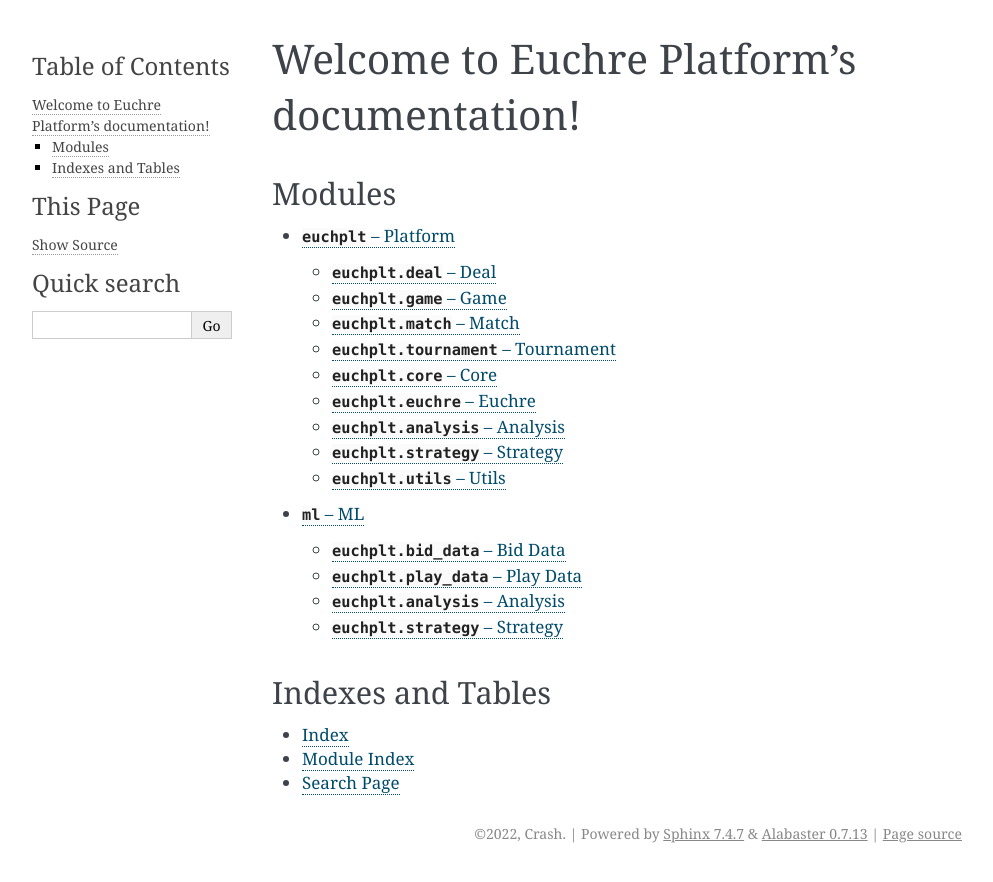
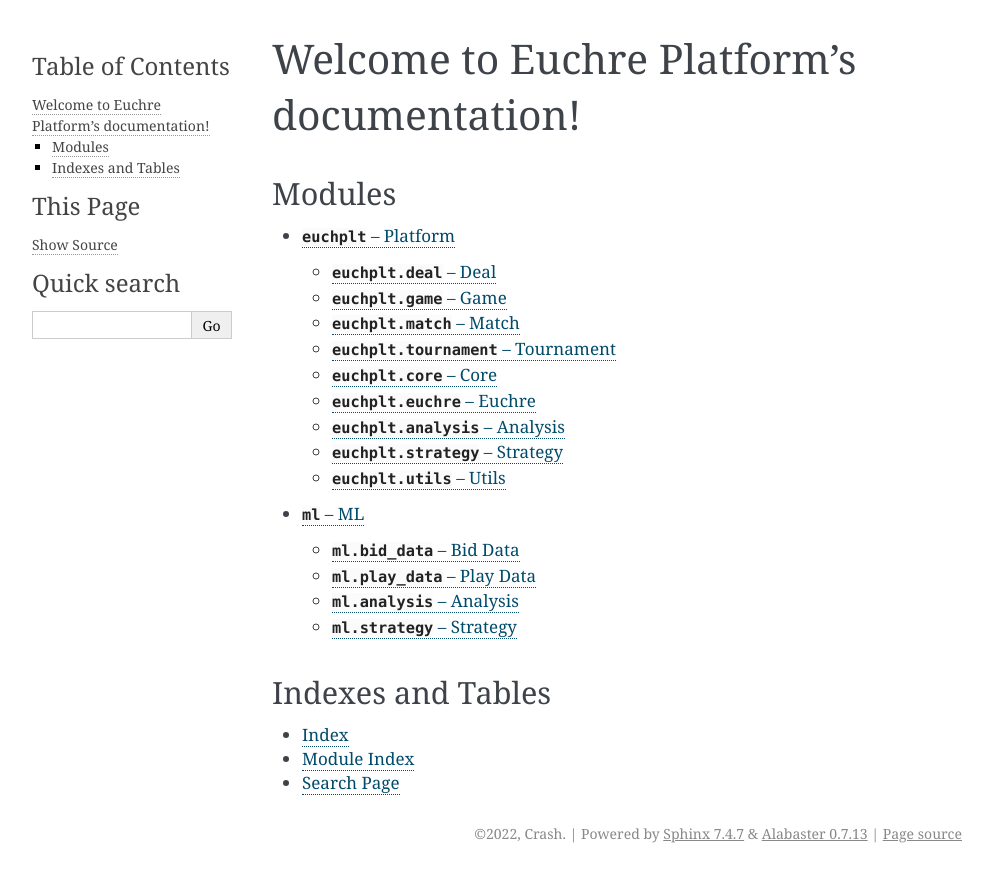
Before and after one commit to crashka/euchre-plt, a Sphinx documentation site: the page built from docs/index.rst, in a window 1280 px wide. Shown: the top 882 px of the page, without its empty margins (148-1141 px from the left). Built offline with Sphinx 7.4.7, drawn with Linux system fonts in a browser that asks for light colours.

Commit message:
fix automodule documentation for ml module

```diff
--- a/docs/ml.rst
+++ b/docs/ml.rst
@@ -1,34 +1,30 @@
 :mod:`ml` -- ML
 ---------------
 
-.. toctree::
-   :maxdepth: 2
-   :caption: Contents:
-
-:mod:`euchplt.bid_data` -- Bid Data
-^^^^^^^^^^^^^^^^^^^^^^^^^^^^^^^^^^^
+:mod:`ml.bid_data` -- Bid Data
+^^^^^^^^^^^^^^^^^^^^^^^^^^^^^^
 
 .. automodule:: ml.bid_data
    :members:
    :show-inheritance:
 
-:mod:`euchplt.play_data` -- Play Data
-^^^^^^^^^^^^^^^^^^^^^^^^^^^^^^^^^^^^^
+:mod:`ml.play_data` -- Play Data
+^^^^^^^^^^^^^^^^^^^^^^^^^^^^^^^^
 
 .. automodule:: ml.play_data
    :members:
    :show-inheritance:
 
-:mod:`euchplt.analysis` -- Analysis
-^^^^^^^^^^^^^^^^^^^^^^^^^^^^^^^^^^^
+:mod:`ml.analysis` -- Analysis
+^^^^^^^^^^^^^^^^^^^^^^^^^^^^^^
 
 .. automodule:: ml.analysis
    :members:
    :imported-members:
    :show-inheritance:
 
-:mod:`euchplt.strategy` -- Strategy
-^^^^^^^^^^^^^^^^^^^^^^^^^^^^^^^^^^^
+:mod:`ml.strategy` -- Strategy
+^^^^^^^^^^^^^^^^^^^^^^^^^^^^^^
 
 .. automodule:: ml.strategy
    :members:
```
Also changed, not shown: 4 other files.
